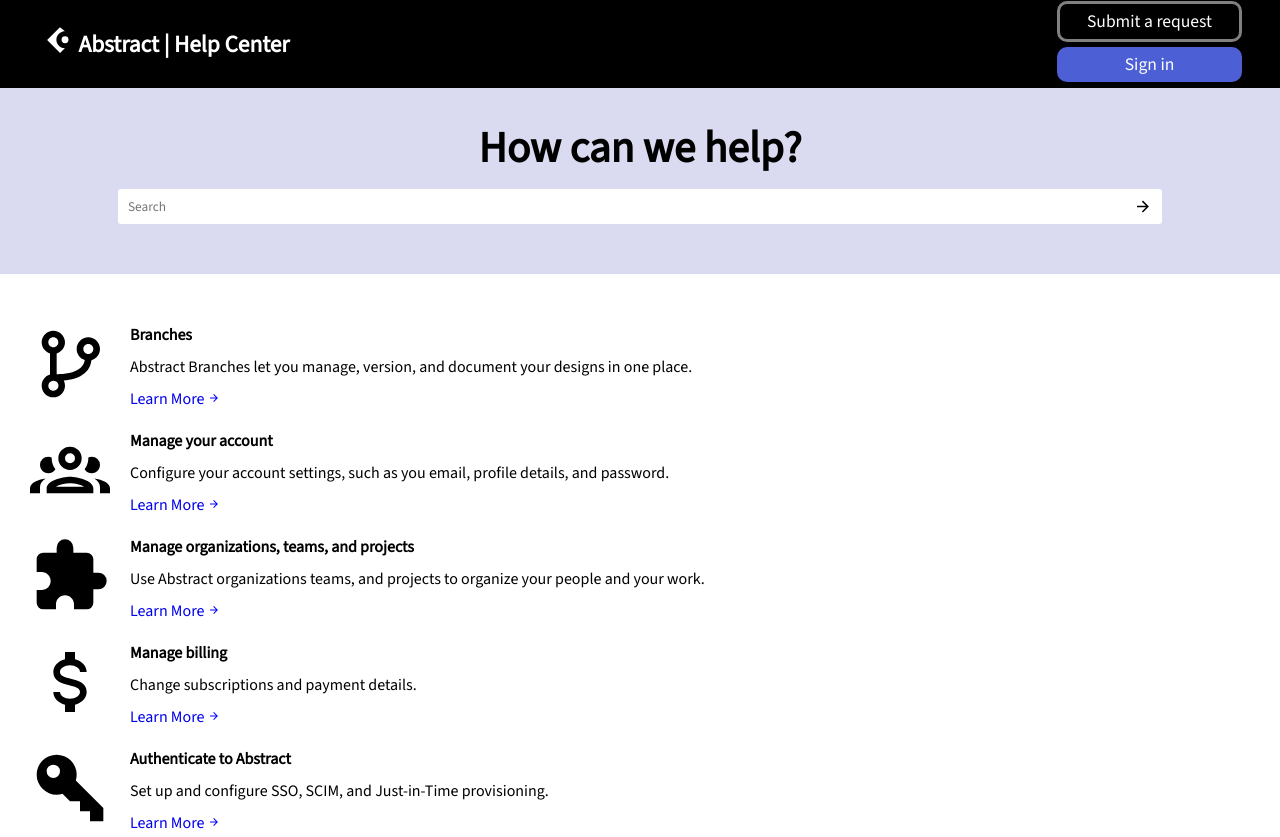
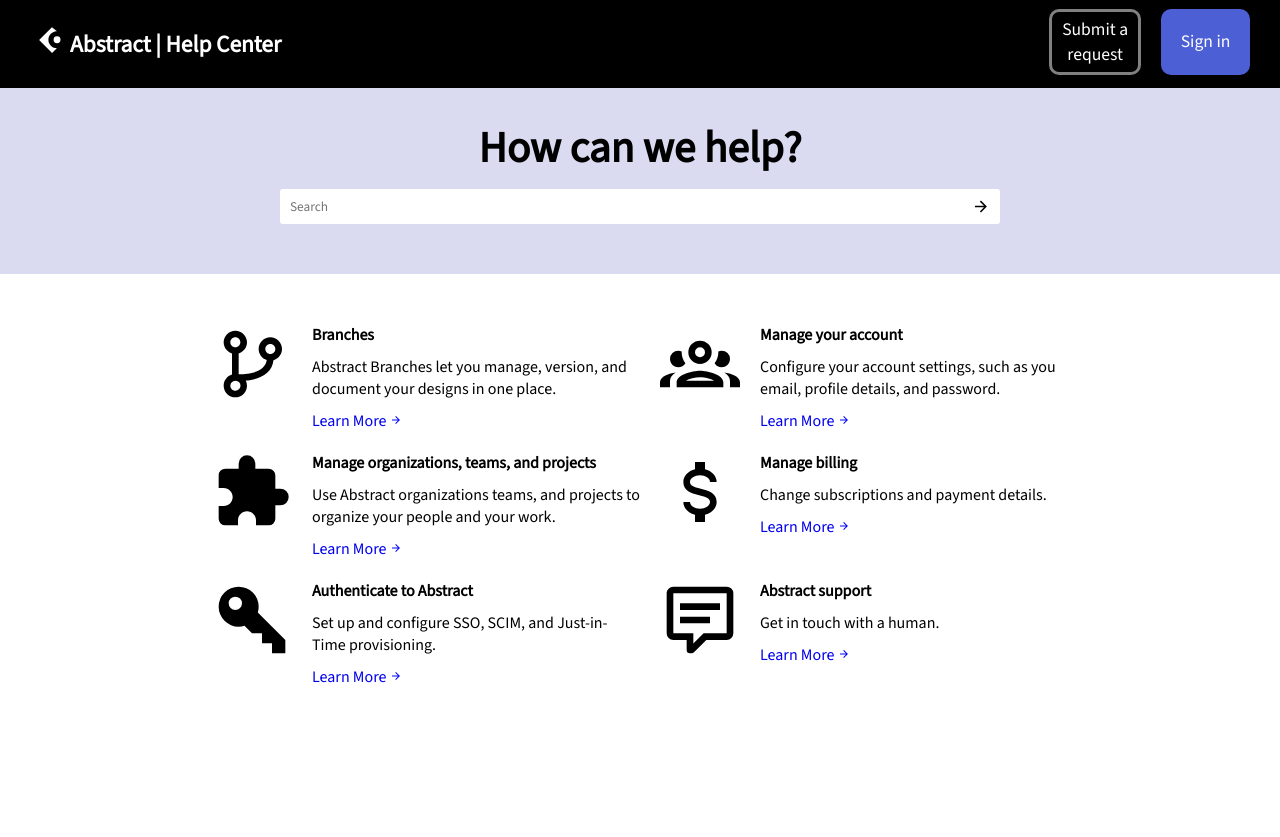
Before and after one commit to ImExtraPolite3/abstract-homepage, a plain HTML site: page index.html in a window 1280 px wide. Shown: the top 837 px of the page. After the commit the page ends 800 px from the top, so only its background shows below. Drawn offline with Linux system fonts and the light colour scheme.

Commit message:
fix look of page if visiting via laptop

```diff
--- a/style.css
+++ b/style.css
@@ -69,6 +69,7 @@
 }
 
 .wrapper > input {
+  background-color: white;
   width: 100%;
   height: 100%;
   border: none;
@@ -121,4 +122,20 @@
     align-items: center;
     display: flex;
   }
+
+  .header-right {
+    display: flex;
+    gap: 20px;
+  }
+
+  .wrapper {
+    max-width: 700px;
+  }
+
+  .content {
+    max-width: 70%;
+    display: grid;
+    grid-template-columns: repeat(2, 1fr);
+    margin: auto;
+  }
 }
```
